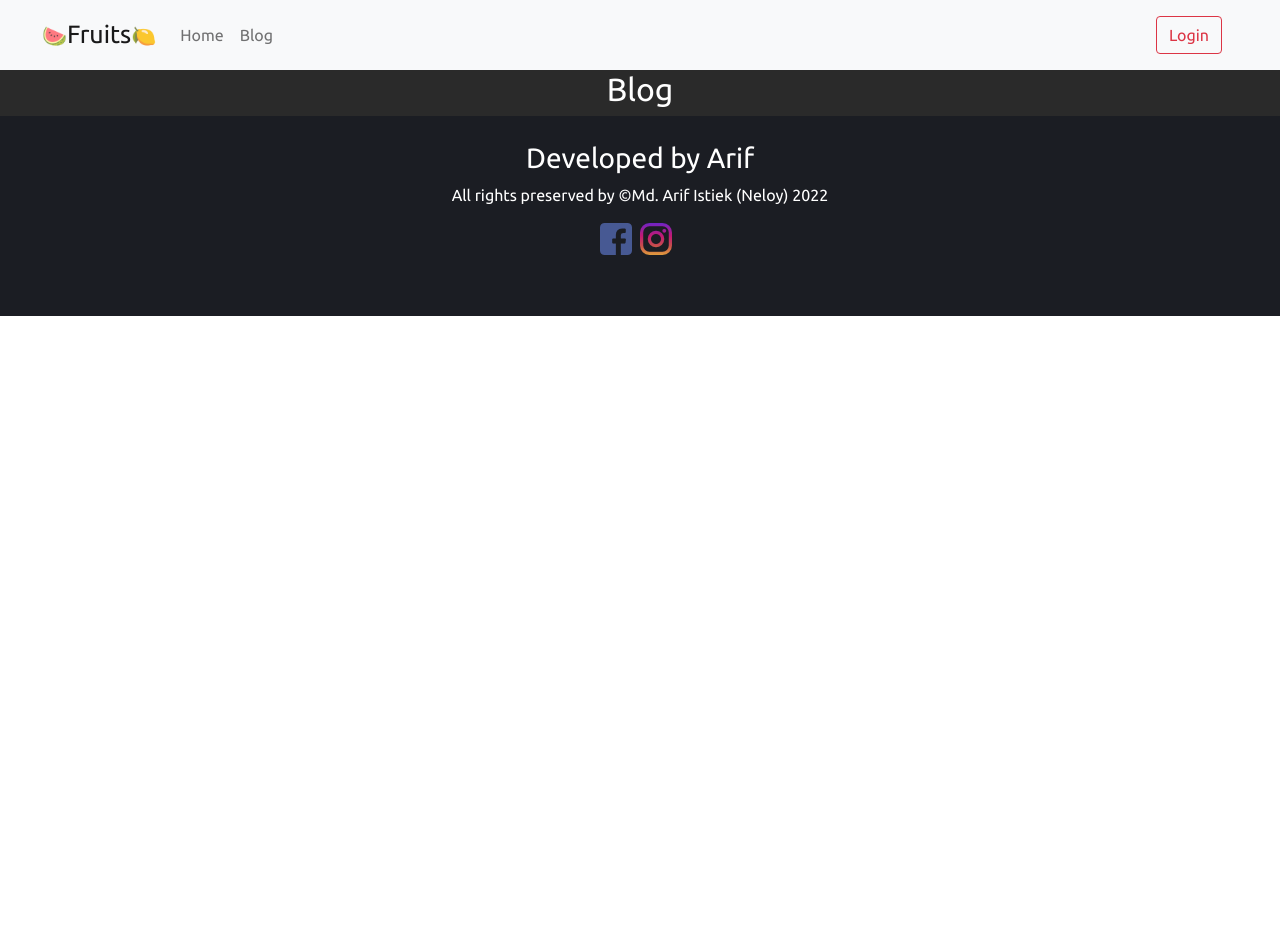
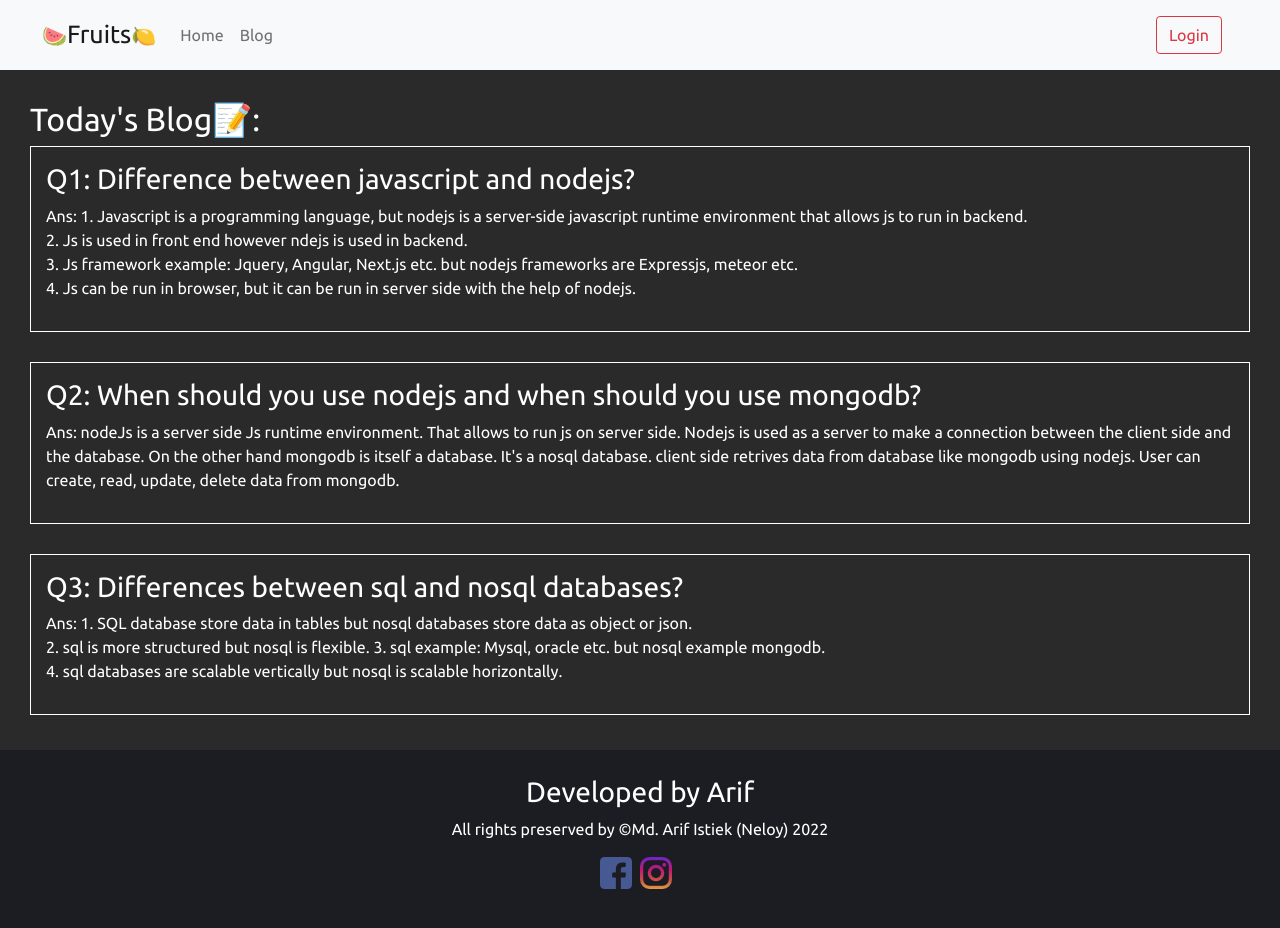
Before and after one commit to neloy005/fruits-inventory-client, a React (Create React App) app: page /blog in a window 1280 px wide. Shown: the top 928 px of the page. Before the commit the page ends 800 px from the top, so only its background shows below. Built offline with nearby package versions, Linux system fonts and the light colour scheme; no server answers; the HTML template or start-up script is replaced by a standard one.

Commit message:
blog added and readme edited

```diff
--- a/src/component/Blog/Blog.css
+++ b/src/component/Blog/Blog.css
@@ -0,0 +1,13 @@
+.qa-container {
+    min-height: 650px;
+    text-align: left;
+    margin-left: 30px;
+    margin-right: 30px;
+    margin-top: 30px;
+}
+
+.qa-container div {
+    margin-bottom: 30px;
+    border: 1px solid white;
+    padding: 15px;
+}
--- a/src/component/Blog/Blog.js
+++ b/src/component/Blog/Blog.js
@@ -1,9 +1,31 @@
 import React from 'react';
+import './Blog.css'
 
 const Blog = () => {
     return (
         <div>
-            <h2>Blog</h2>
+            <div className='qa-container'>
+                <h2>Today's Blog📝:</h2>
+                <div>
+                    <h3>Q1: Difference between javascript and nodejs?</h3>
+                    <p>Ans: 1. Javascript is a programming language, but nodejs is a server-side javascript runtime environment that allows js to run in backend. <br />
+                        2. Js is used in front end however ndejs is used in backend. <br />
+                        3. Js framework example: Jquery, Angular, Next.js etc. but nodejs frameworks are Expressjs, meteor etc. <br />
+                        4. Js can be run in browser, but it can be run in server side with the help of nodejs.</p>
+                </div>
+                <div>
+                    <h3>Q2: When should you use nodejs and when should you use mongodb?</h3>
+                    <p>Ans: nodeJs is a server side Js runtime environment. That allows to run js on server side. Nodejs is used as a server to make a connection between the client side and the database. On the other hand mongodb is itself a database. It's a nosql database. client side retrives data from database like mongodb using nodejs. User can create, read, update, delete data from mongodb.</p>
+                </div>
+                <div>
+                    <h3>Q3:  Differences between sql and nosql databases?</h3>
+                    <p>Ans: 1. SQL database store data in tables but nosql databases store data as object or json. <br />
+                        2. sql is more structured but  nosql is flexible.
+                        3. sql example: Mysql, oracle etc. but nosql example mongodb. <br />
+                        4. sql databases are scalable vertically but nosql is scalable horizontally.</p>
+                </div>
+            </div>
+
         </div>
     );
 };
```
Also changed, not shown: 1 other file (tests, documents, lock files or other folders).
